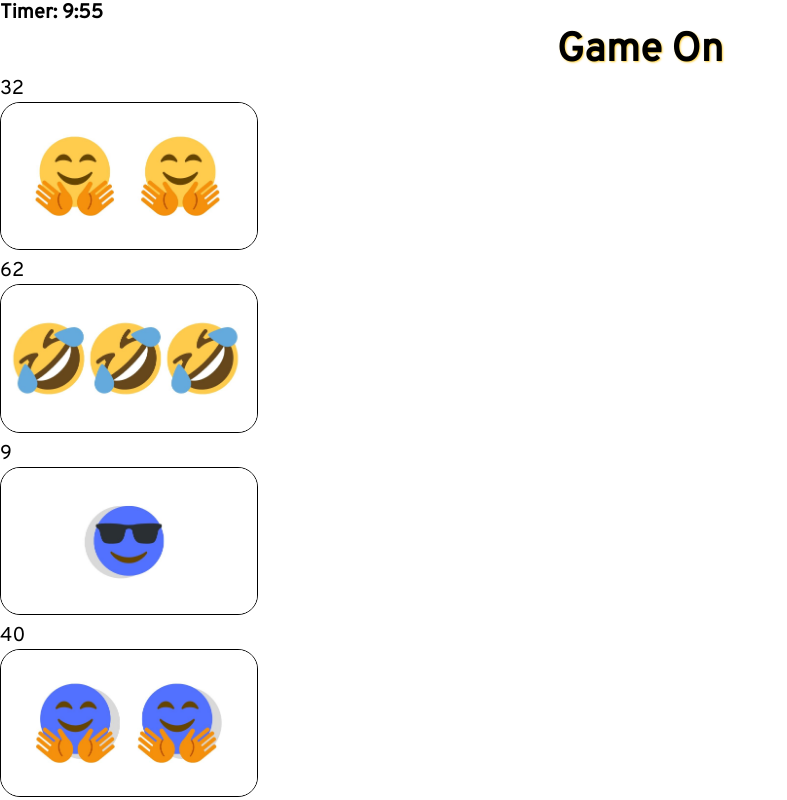
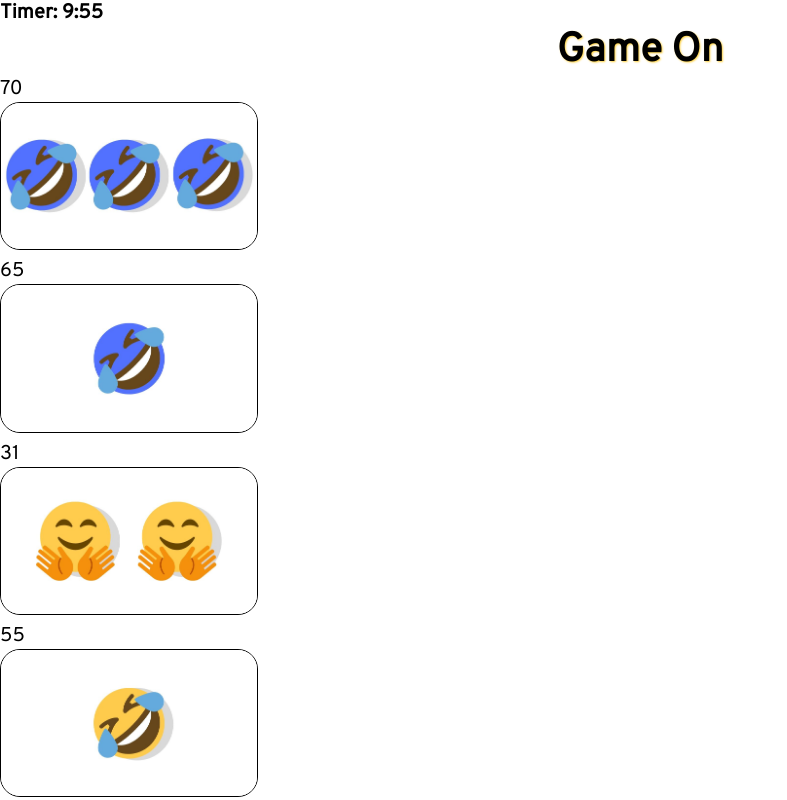
Before and after one commit to Tyouxik/Emoji-game, a React (Create React App) app in the folder client/: page /sologame in a window 1280 px wide. Shown: the top 800 px of the page, without its empty margins (0-787 px from the left). Built offline with nearby package versions, Linux system fonts and the light colour scheme.

Commit message:
fix card display

```diff
--- a/client/src/Components/Games/SoloGame/SoloGame.js
+++ b/client/src/Components/Games/SoloGame/SoloGame.js
@@ -3,6 +3,8 @@ import { Deck } from "../../../Game Logic/deck";
 import Timer from "../Sub-components/Timer";
 import Board from "../Sub-components/Board";
 import { shuffleCards, pick } from "../../../Game Logic/game";
+import { GameBtn } from "./style-SoloGame";
+import Card from "../Sub-components/Card";
 
 export default function SoloGame(props) {
   // //     selectedIndex = [];
@@ -10,37 +12,35 @@ export default function SoloGame(props) {
   // const [foundSets, setFoundSets] = useState(0);
   const [boardCards, setBoardCards] = useState([]);
   const [timeIsUp, setTimeIsUp] = useState(false);
-  const [deck, setDeck] = useState(Deck);
+  const [deck, setDeck] = useState([]);
 
   // Shuffle cards at the beginning of the game
   useEffect(() => {
-    // console.log("I am shuffling");
-    setDeck((deck) => {
-      shuffleCards(deck);
-    });
-  }, []);
+    setDeck(shuffleCards(Deck));
+  }, [deck]);
 
   //Add 12 cards to the board at the beginning of the game
   useEffect(() => {
-    // console.log("I am pickingup cards");
-    // setBoardCards((boardCards) => {
-    pick(12, boardCards, deck);
+    if (deck.length !== 0) {
+      let displayCards = [];
+      for (let i = 0; i < 12; i++) {
+        displayCards.push(deck.pop());
+      }
+      setBoardCards(displayCards);
+    }
+  }, [deck, setBoardCards]);
 
-    // });
-  }, []);
-
-  if (timeIsUp) {
-    return <h1>Time is up</h1>; //score component
-  } else {
+  if (!timeIsUp) {
     return (
       <>
         <Timer maxMins={10} setTimeIsUp={setTimeIsUp} />
         <div>
           <h1 id="title">Game On</h1>
         </div>
-
         <Board boardCards={boardCards} />
       </>
     );
+  } else {
+    return <h1>Time is up</h1>; //score component
   }
 }
--- a/client/src/Components/Games/Sub-components/Board.js
+++ b/client/src/Components/Games/Sub-components/Board.js
@@ -2,7 +2,7 @@ import React, { useState } from "react";
 import Card from "./Card";
 
 export default function Board(props) {
-  const [selectedCards, setSelectedCards] = useState([]);
+  const [selectedCards] = useState([]);
   const { boardCards } = props;
 
   function selectCard(event) {
@@ -17,7 +17,7 @@ export default function Board(props) {
   }
   return (
     <div>
-      {(props.boardCards || []).map((card) => {
+      {props.boardCards.map((card) => {
         return (
           <Card
             selectCard={selectCard}
--- a/client/src/Components/Games/Sub-components/Timer.js
+++ b/client/src/Components/Games/Sub-components/Timer.js
@@ -24,7 +24,7 @@ export default function Timer(props) {
     return () => {
       clearInterval(interval);
     };
-  }, [seconds]);
+  }, [seconds, setTimeIsUp]);
 
   return <h3>Timer: {formatTime(seconds)}</h3>;
 }
--- a/client/src/Game Logic/game.js
+++ b/client/src/Game Logic/game.js
@@ -39,6 +39,7 @@ function shuffleCards(cards) {
     cards[location1] = cards[location2];
     cards[location2] = tmp;
   }
+  return cards;
 }
 
 function pick(number, boardCards, deck) {
```
